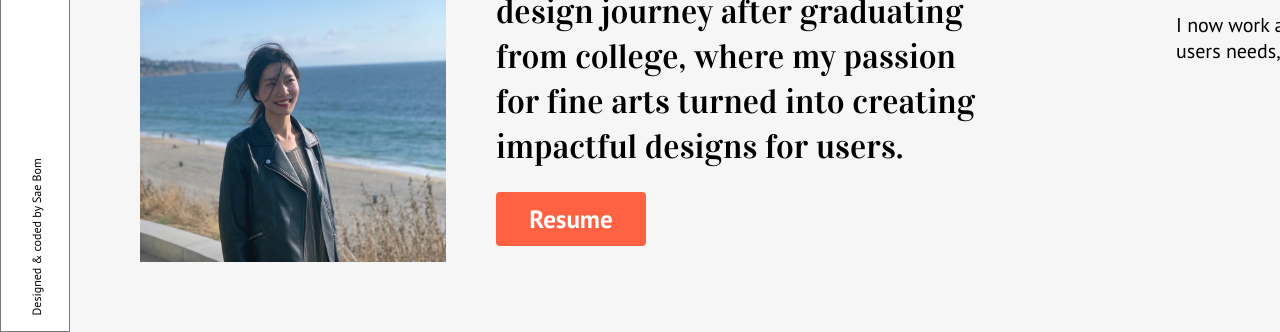
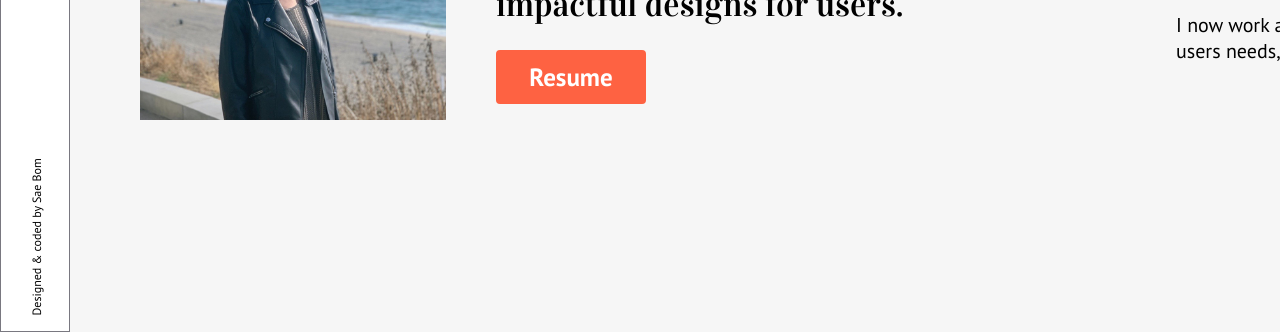
Before and after one commit to estherbom/portfolio, a plain HTML site: page html/about.html in a window 1280 px wide. Shown: the part 468-800 px from the top of the page. Drawn offline with Linux system fonts and the light colour scheme.

Commit message:
Update about.css

```diff
--- a/css/about.css
+++ b/css/about.css
@@ -193,7 +193,6 @@ body{
 
 .intro {
     position:relative;
-    top:20%;
     margin-left:140px;
     margin-top:40px;
     display:inline-block
```
